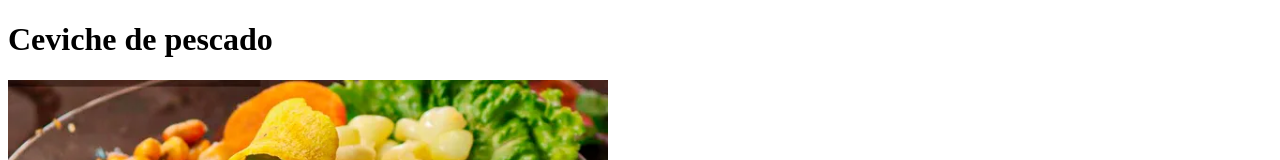
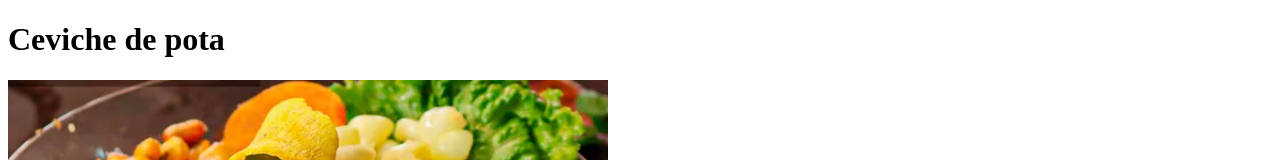
Before and after one commit to CarlosArroyoB/Odin_recipes, a plain HTML site: page recipes/ceviche.html in a window 1280 px wide. Shown: the top 160 px of the page. Drawn offline with Linux system fonts and the light colour scheme.

Commit message:
prueba cambio titulo ceviche

```diff
--- a/recipes/ceviche.html
+++ b/recipes/ceviche.html
@@ -6,7 +6,7 @@
     <title>Ceviche de pescado</title>
 </head>
 <body>
-    <h1>Ceviche de pescado</h1>
+    <h1>Ceviche de pota</h1>
     <img src="../imagenes/ceviche.png" alt="cevichito" width="600">
     <h2>Descripción</h2>
     <p>El ceviche de pescado es un plato tradicional de la cocina latinoamericana, especialmente popular en países costeros como Perú. Este exquisito manjar consiste en trozos de pescado fresco marinados en jugo de limón o lima, que cocinan la carne del pescado en frío, dejándola delicadamente curada y llena de sabor.</p>
```
